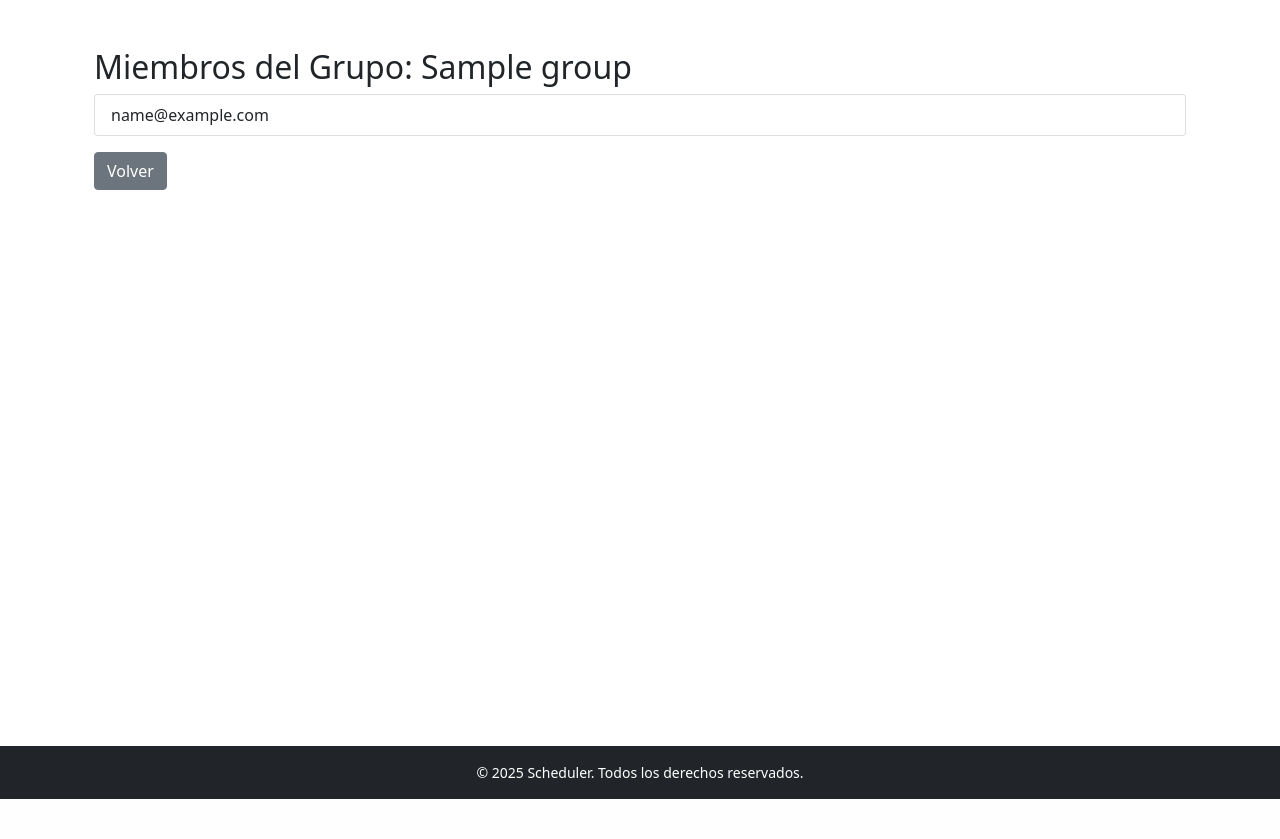
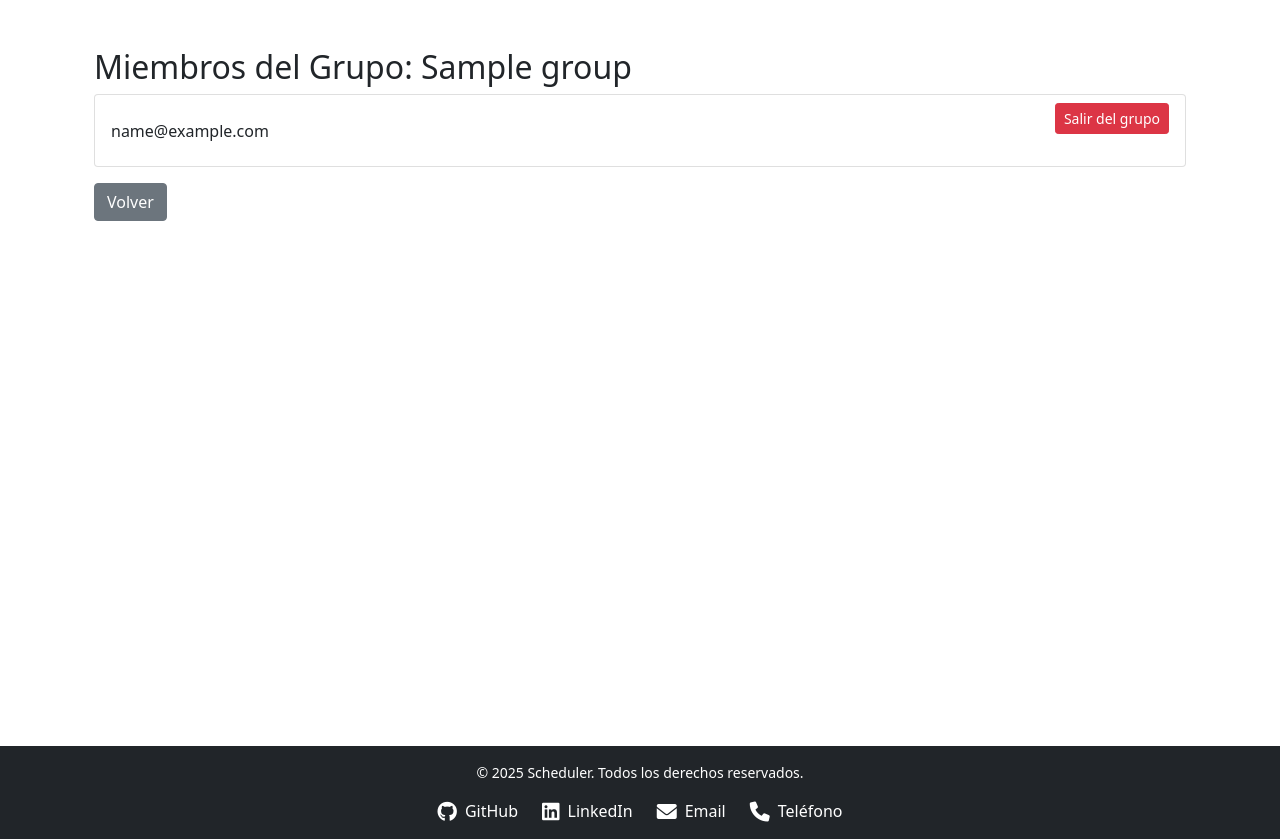
Before and after one commit to AlbertoZuiga/scheduler, a Flask app: page /group/1/members in a window 1280 px wide. Shown: the part 56-895 px from the top of the page. Before the commit the page ends 855 px from the top, so only its background shows below. Run offline with Flask 3, Linux system fonts and the light colour scheme; a user stored in the database is signed in; tables that the repository leaves empty hold one stand-in row (values such as "Sample post").

Commit message:
minor modifications

```diff
--- a/app/routes/group_routes.py
+++ b/app/routes/group_routes.py
@@ -266,7 +266,42 @@ def leave(group_id):
     if membership:
         scheduler_db.session.delete(membership)
 
+    group = Group.query.get_or_404(group_id)
+
+    if group.owner_id == current_user.id:
+        remaining_members = GroupMember.query.filter_by(group_id=group_id).all()
+        if remaining_members:
+            group.owner_id = remaining_members[0].user_id
+        else:
+            # Delete all related availability and the group
+            availability_ids = [a.id for a in Availability.query.filter_by(group_id=group_id).all()]
+            if availability_ids:
+                UserAvailability.query.filter(UserAvailability.availability_id.in_(availability_ids)).delete(synchronize_session=False)
+            Availability.query.filter_by(group_id=group_id).delete()
+            scheduler_db.session.delete(group)
+
     scheduler_db.session.commit()
 
     flash("Grupo abandonado exitosamente.", "success")
     return redirect(url_for('groups.index'))
+
+
+@group_bp.route('/<int:group_id>/remove/<int:user_id>', methods=['POST'])
+@login_required
+def remove(group_id, user_id):
+    ua_ids = scheduler_db.session.query(UserAvailability.id).join(Availability).filter(
+        UserAvailability.user_id == user_id,
+        Availability.group_id == group_id
+    ).all()
+    ua_ids = [id for (id,) in ua_ids]
+    if ua_ids:
+        scheduler_db.session.query(UserAvailability).filter(UserAvailability.id.in_(ua_ids)).delete(synchronize_session=False)
+
+    membership = GroupMember.query.filter_by(user_id=user_id, group_id=group_id).first()
+    if membership:
+        scheduler_db.session.delete(membership)
+
+    scheduler_db.session.commit()
+
+    flash("Miembro eliminado exitosamente.", "success")
+    return redirect(url_for('groups.show', id=group_id))
--- a/app/templates/base.html
+++ b/app/templates/base.html
@@ -3,19 +3,11 @@
   <head>
     <meta charset="UTF-8" />
     <meta name="viewport" content="width=device-width, initial-scale=1.0" />
-    <meta
-      name="description"
-      content="Plataforma para la gestión de cursos online."
-    />
+    <meta name="description" content="Plataforma para la gestión de cursos online." />
     <title>{% block title %}Scheduler{% endblock %}</title>
 
-    <link
-      href="https://cdn.jsdelivr.net/npm/bootstrap@5.0.2/dist/css/bootstrap.min.css"
-      rel="stylesheet"
-      integrity="sha384-EVSTQN3/azprG1Anm3QDgpJLIm9Nao0Yz1ztcQTwFspd3yD65VohhpuuCOmLASjC"
-      crossorigin="anonymous"
-    />
-
+    <link href="https://cdn.jsdelivr.net/npm/bootstrap@5.0.2/dist/css/bootstrap.min.css" rel="stylesheet" integrity="sha384-EVSTQN3/azprG1Anm3QDgpJLIm9Nao0Yz1ztcQTwFspd3yD65VohhpuuCOmLASjC" crossorigin="anonymous"/>
+    <link rel="stylesheet" href="https://cdnjs.cloudflare.com/ajax/libs/font-awesome/6.0.0-beta3/css/all.min.css">
     <style>
       main {
         min-height: 674px;
@@ -30,11 +22,7 @@
 
     {% include 'partials/footer.html' %}
 
-    <script
-      src="https://cdn.jsdelivr.net/npm/bootstrap@5.0.2/dist/js/bootstrap.bundle.min.js"
-      integrity="sha384-MrcW6ZMFYlzcLA8Nl+NtUVF0sA7MsXsP1UyJoMp4YLEuNSfAP+JcXn/tWtIaxVXM"
-      crossorigin="anonymous"
-    ></script>
+    <script src="https://cdn.jsdelivr.net/npm/bootstrap@5.0.2/dist/js/bootstrap.bundle.min.js" integrity="sha384-MrcW6ZMFYlzcLA8Nl+NtUVF0sA7MsXsP1UyJoMp4YLEuNSfAP+JcXn/tWtIaxVXM" crossorigin="anonymous"></script>
   </body>
 
   {% block script %}
--- a/app/templates/groups/members.html
+++ b/app/templates/groups/members.html
@@ -5,7 +5,18 @@
   <h2>Miembros del Grupo: {{ group.name }}</h2>
   <ul class="list-group mb-3">
     {% for member in members %}
-    <li class="list-group-item">{{ member.user.email }}</li>
+    <li class="list-group-item d-flex justify-content-between align-items-center">
+      {{ member.user.email }}
+      {% if member.user == current_user %}
+        <form method="POST" action="{{ url_for('groups.leave', group_id=group.id) }}" onsubmit="return confirm('¿Estás seguro de que deseas abandonar este grupo?');" class="mb-4">
+          <button type="submit" class="btn btn-danger btn-sm">Salir del grupo</button>
+        </form>
+      {% else %}
+        <form method="POST" action="{{ url_for('groups.remove', group_id=group.id, user_id=member.user.id) }}" class="mb-0">
+          <button type="submit" class="btn btn-danger btn-sm">Eliminar</button>
+        </form>
+      {% endif %}
+    </li>
     {% else %}
     <li class="list-group-item text-muted">Este grupo no tiene miembros.</li>
     {% endfor %}
--- a/app/templates/partials/footer.html
+++ b/app/templates/partials/footer.html
@@ -3,5 +3,19 @@
     <p class="mb-0 small">
       &copy; 2025 Scheduler. Todos los derechos reservados.
     </p>
+    <div class="social-links mt-3 d-flex justify-content-center gap-4 flex-wrap">
+      <a href="https://github.com/AlbertoZuiga" class="text-white d-flex align-items-center gap-2 text-decoration-none hover-opacity" target="_blank" rel="noopener noreferrer">
+        <i class="fab fa-github fa-lg"></i> <span>GitHub</span>
+      </a>
+      <a href="https://www.linkedin.com/in/alberto-zuniga-marinovic/" class="text-white d-flex align-items-center gap-2 text-decoration-none hover-opacity" target="_blank" rel="noopener noreferrer">
+        <i class="fab fa-linkedin fa-lg"></i> <span>LinkedIn</span>
+      </a>
+      <a href="mailto:albertozuniga@example.com" class="text-white d-flex align-items-center gap-2 text-decoration-none hover-opacity" target="_blank" rel="noopener noreferrer">
+        <i class="fas fa-envelope fa-lg"></i> <span>Email</span>
+      </a>
+      <a href="tel:+1234567890" class="text-white d-flex align-items-center gap-2 text-decoration-none hover-opacity" target="_blank" rel="noopener noreferrer">
+        <i class="fas fa-phone fa-lg"></i> <span>Teléfono</span>
+      </a>
+    </div>
   </div>
 </footer>
```
